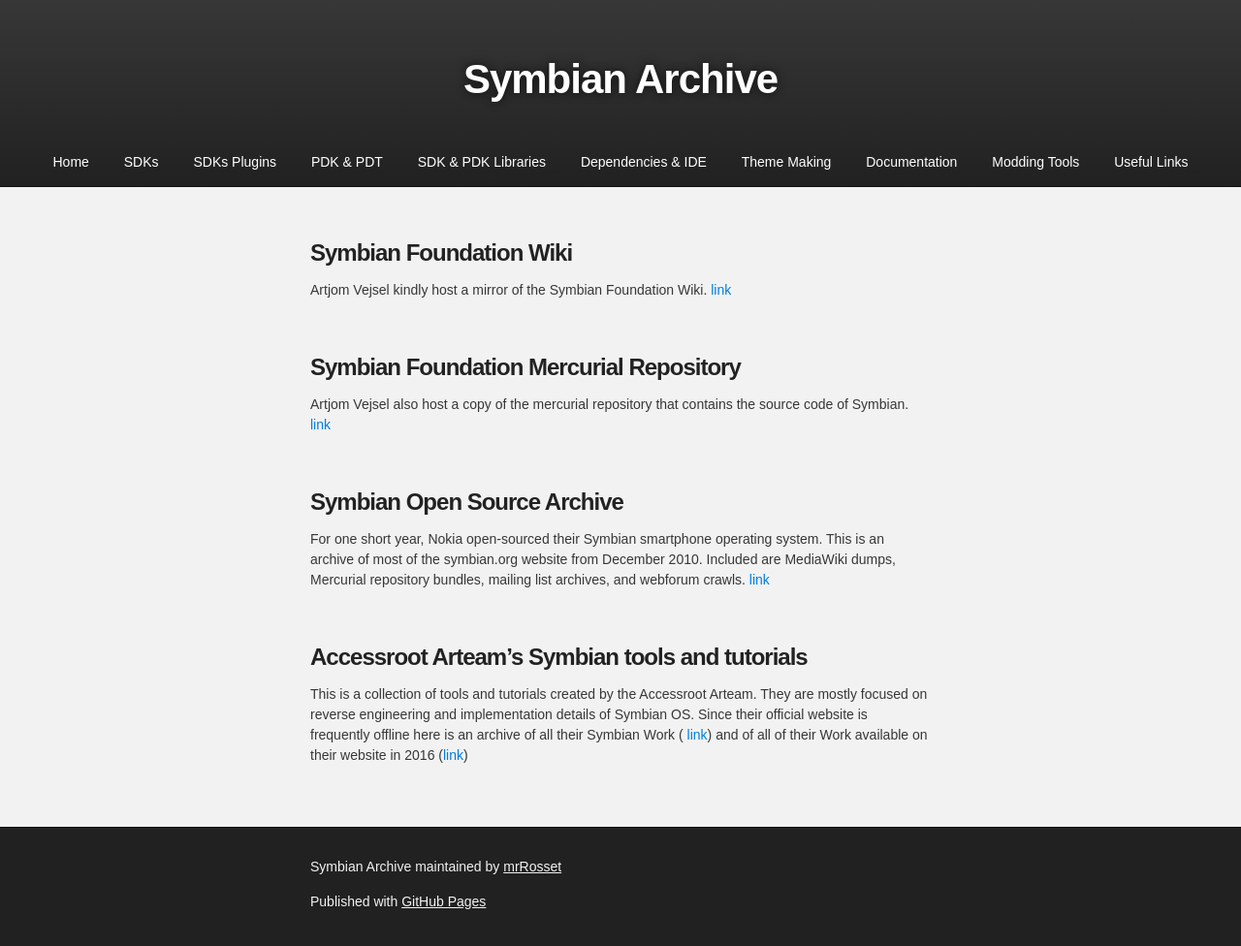
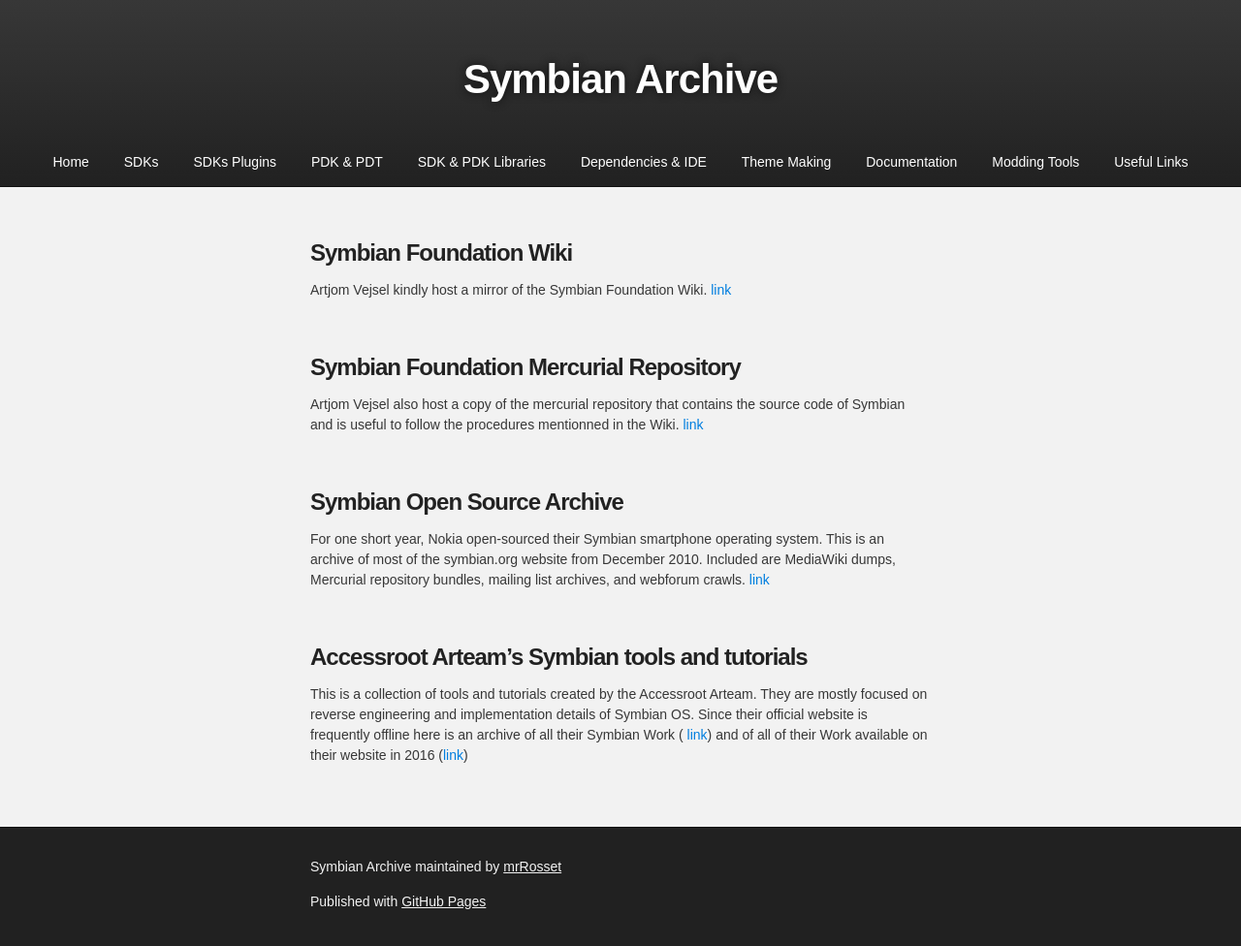
Before and after one commit to mrRosset/Symbian-Archive, a Jekyll site: the page built from Links.md, in a window 1280 px wide. Shown: the whole page at 97% size. Built offline with Jekyll 4.4.1, drawn with Linux system fonts in a browser that asks for light colours; our own code applies the rules of GitHub Pages for plain Markdown files; the repository's description, which GitHub fills in, is left out.

Commit message:
flesh out description of Mercurial repo

```diff
--- a/Links.md
+++ b/Links.md
@@ -6,7 +6,7 @@ Artjom Vejsel kindly host a mirror of the Symbian Foundation Wiki. [link](https:
 
 ### Symbian Foundation Mercurial Repository
 
-Artjom Vejsel also host a copy of the mercurial repository that contains the source code of Symbian. [link](https://akawolf.org/oss/)
+Artjom Vejsel also host a copy of the mercurial repository that contains the source code of Symbian and is useful to follow the procedures mentionned in the Wiki. [link](https://akawolf.org/oss/)
 
 <br>
 
```
